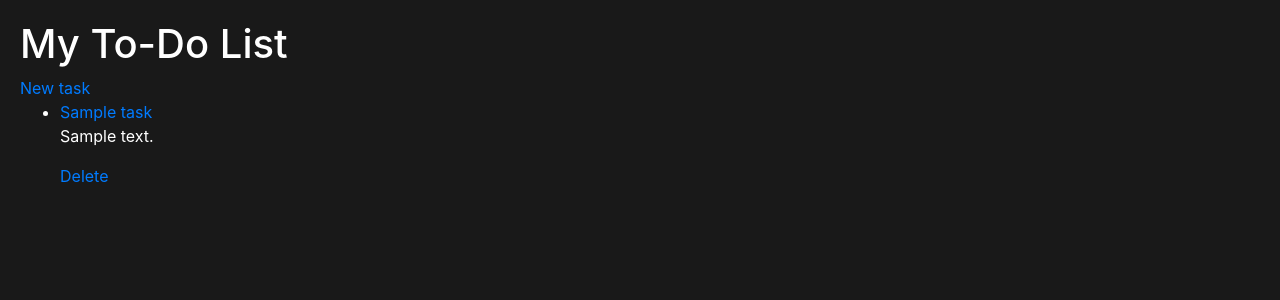
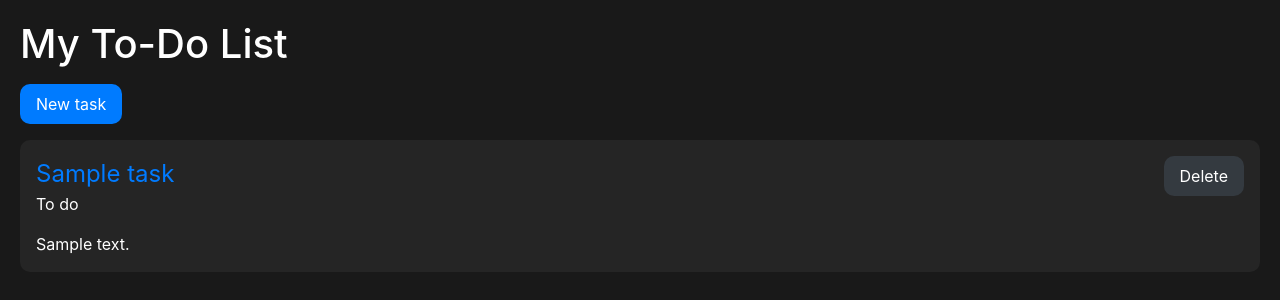
Before and after one commit to Sarah-HITIER/DC-Django-to_do_list, a Django app: page / in a window 1280 px wide. Shown: the top 300 px of the page. Run offline with Django 4.2, Linux system fonts and the light colour scheme; tables that the repository leaves empty hold one stand-in row (values such as "Sample post"); style sheets or scripts are compiled from the project's sources; some libraries are stand-ins or nearby versions.

Commit message:
feat: app styles

```diff
--- a/todo_list/static/base.scss
+++ b/todo_list/static/base.scss
@@ -1,6 +1,87 @@
+$primary: #007bff;
+$primary-hover: #0056b3;
+$secondary: #343a40;
+$secondary-hover: #23272b;
+$background-cards: rgb(37, 37, 37);
+
 body {
-    width: 100%;
     padding: 20px;
     background: rgb(25, 25, 25);
     color: white;
+
+    .no-margin {
+        margin: 0 !important;
+    }
+
+    ul {
+        list-style-type: none;
+        padding: 0;
+        margin: 0;
+
+        li {
+            background: $background-cards;
+            border-radius: 10px;
+            margin: 16px 0;
+            padding: 16px 16px 0;
+            display: flex;
+            justify-content: space-between;
+            align-items: flex-start;
+
+            .item-title {
+                font-size: 1.5em;
+            }
+        }
+    }
+
+    .actions-buttons {
+        display: flex;
+        gap: 16px;
+    }
+
+    input[type="submit"],
+    .button {
+        display: block;
+        width: fit-content;
+        margin: 16px 0;
+        padding: 8px 16px;
+        border-radius: 10px;
+        color: white;
+
+        &:hover {
+            text-decoration: none;
+        }
+
+        &.primary-button {
+            background-color: $primary;
+
+            &:hover {
+                background-color: $primary-hover;
+            }
+        }
+
+        &.secondary-button {
+            background-color: $secondary;
+
+            &:hover {
+                background-color: $secondary-hover;
+            }
+        }
+    }
+
+    input,
+    textarea,
+    select {
+        background: $background-cards;
+        color: white;
+
+        &[type="submit"] {
+            border: none;
+            background-color: $primary;
+
+            &:hover {
+                cursor: pointer;
+                background-color: $primary-hover;
+            }
+        }
+    }
 }
--- a/todo_list/templates/create.html
+++ b/todo_list/templates/create.html
@@ -5,12 +5,12 @@
 {% endblock %}
 
 {% block content %}
-<a href="{% url 'home'%}">Back to home</a>
-
 <h1>{{title}} a task</h1>
 <form enctype="multipart/form-data" method="post">
     {% csrf_token %}
     {{ form.as_p }}
     <input type="submit" value="{{title}} task">
 </form>
+
+<a href="{% url 'home'%}" class="button secondary-button">Back to home</a>
 {% endblock %}
--- a/todo_list/templates/home.html
+++ b/todo_list/templates/home.html
@@ -6,14 +6,22 @@ To-Do List
 
 {% block content %}
 <h1>My To-Do List</h1>
-<a href="{% url 'create' %}">New task</a>
+<a href="{% url 'create' %}" class="button primary-button">New task</a>
+
+{% if tasks|length > 0 %}
 <ul>
     {% for task in tasks %}
     <li>
-        <a href="{% url 'detail' pk=task.pk %}">{{ task.title }}</a>
-        <p>{{ task.description }}</p>
-        <a href="{% url 'delete' pk=task.pk %}">Delete</a>
+        <div>
+            <a href="{% url 'detail' pk=task.pk %}" class="item-title">{{ task.title }}</a>
+            <p>{{ task.get_status_display }}</p>
+            <p>{{ task.description }}</p>
+        </div>
+        <a href="{% url 'delete' pk=task.pk %}" class="button secondary-button no-margin">Delete</a>
     </li>
     {% endfor %}
 </ul>
+{% else %}
+<p>No task for the moment.</p>
+{% endif %}
 {% endblock %}
```
Also changed, not shown: static/base.css (+57 -1 lines), todo_list/templates/detail.html (+6 -6 lines), 1 other file.
